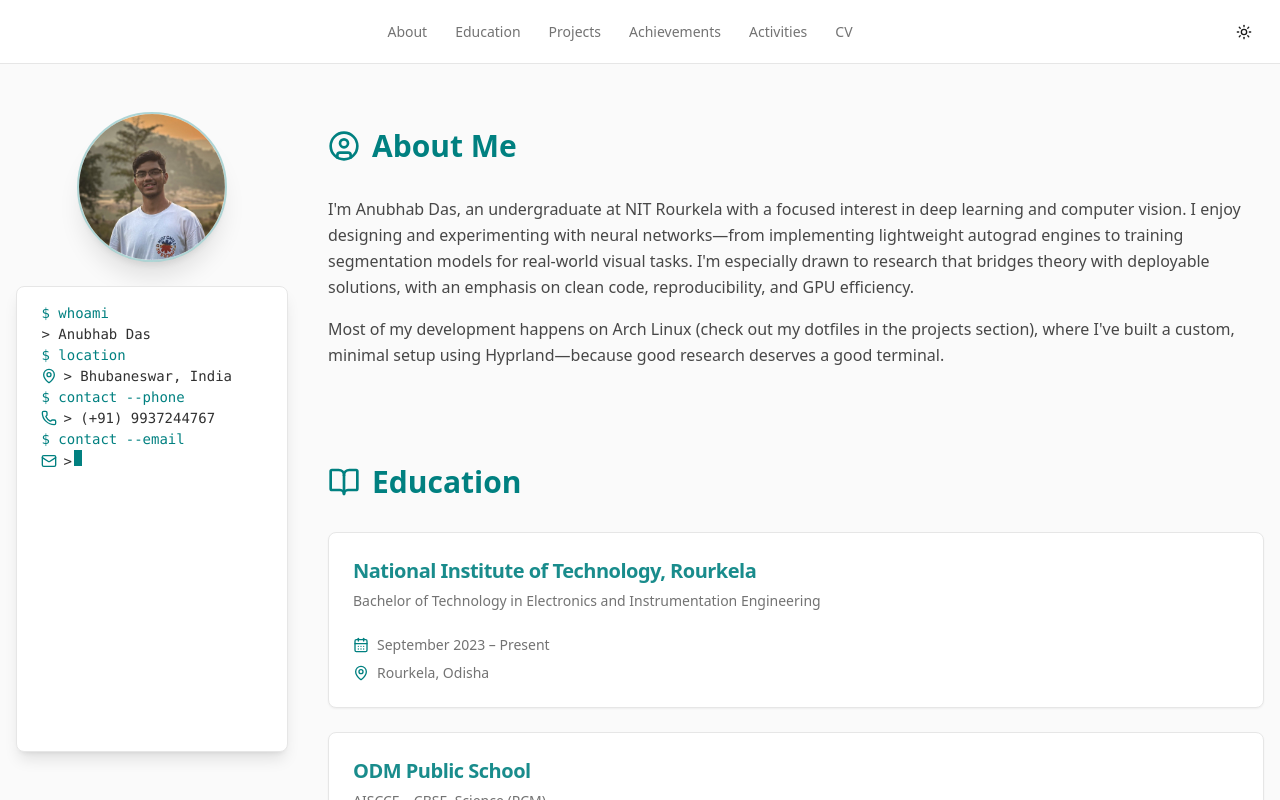
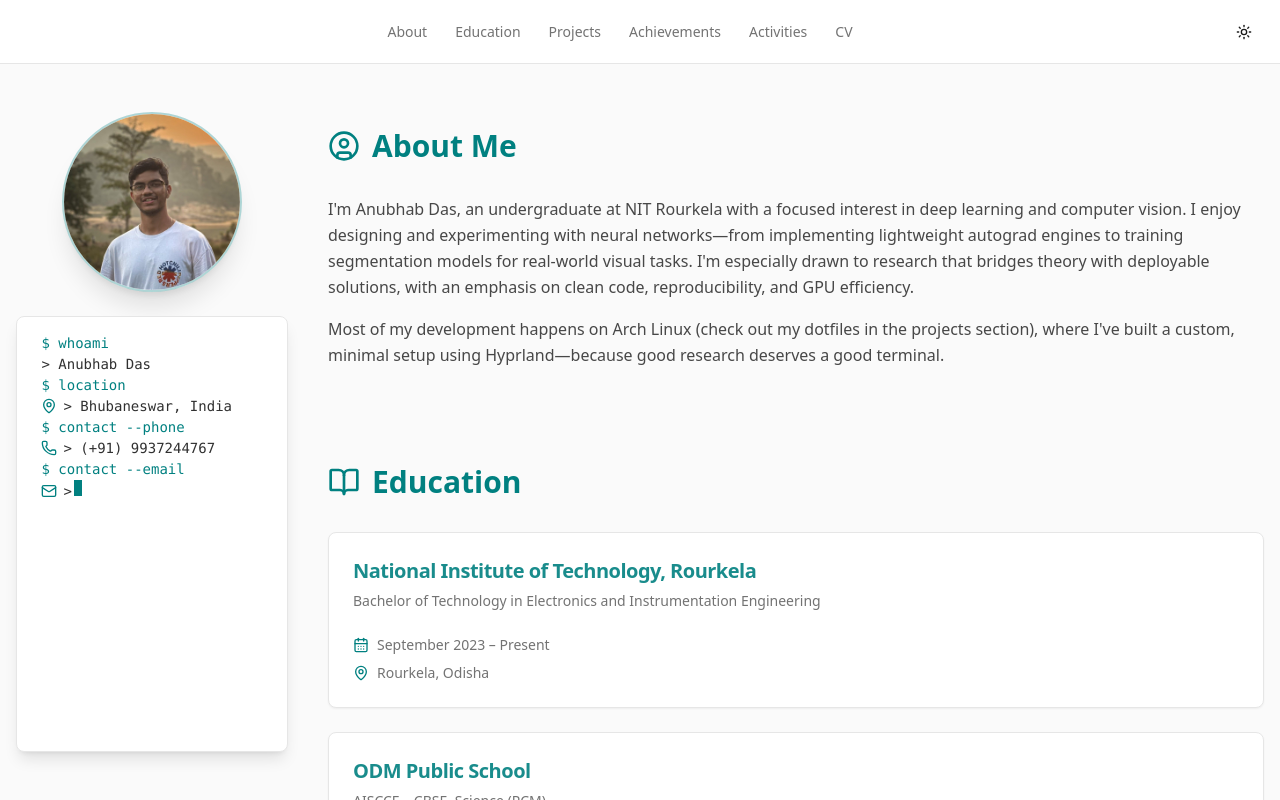
Before and after one commit to anubhab7111/anubhab7111.github.io, a Next.js app: page / in a window 1280 px wide. Shown: the top 800 px of the page. Built offline with nearby package versions, Linux system fonts and the light colour scheme.

Commit message:
increase the width of my photo

```diff
--- a/src/app/page.tsx
+++ b/src/app/page.tsx
@@ -1,7 +1,7 @@
 
 import Link from 'next/link';
 import Image from 'next/image';
-import { BookOpen, Hammer, Trophy, ActivitySquare, Download, Menu, UserCircle, Linkedin, Github, Mail, Twitter, Home, Briefcase, Award, Bike, FileText, Palette } from 'lucide-react';
+import { BookOpen, Hammer, Trophy, ActivitySquare, Download, Menu, UserCircle, Linkedin, Github, Mail, Twitter, Home, Briefcase, Award, Bike, FileText, Palette, Phone, MapPin } from 'lucide-react';
 
 import { AboutSection } from '@/components/sections/about-section';
 import { ProjectsSection } from '@/components/sections/projects-section';
@@ -124,8 +124,8 @@ export default function HomePage() {
                 <Image
                   src="/images/anubhab.jpg"
                   alt="Anubhab Das"
-                  width={150}
-                  height={150}
+                  width={180}
+                  height={180}
                   className="rounded-full object-cover shadow-xl border-2 border-primary/30"
                   data-ai-hint="professional headshot"
                   priority
```
